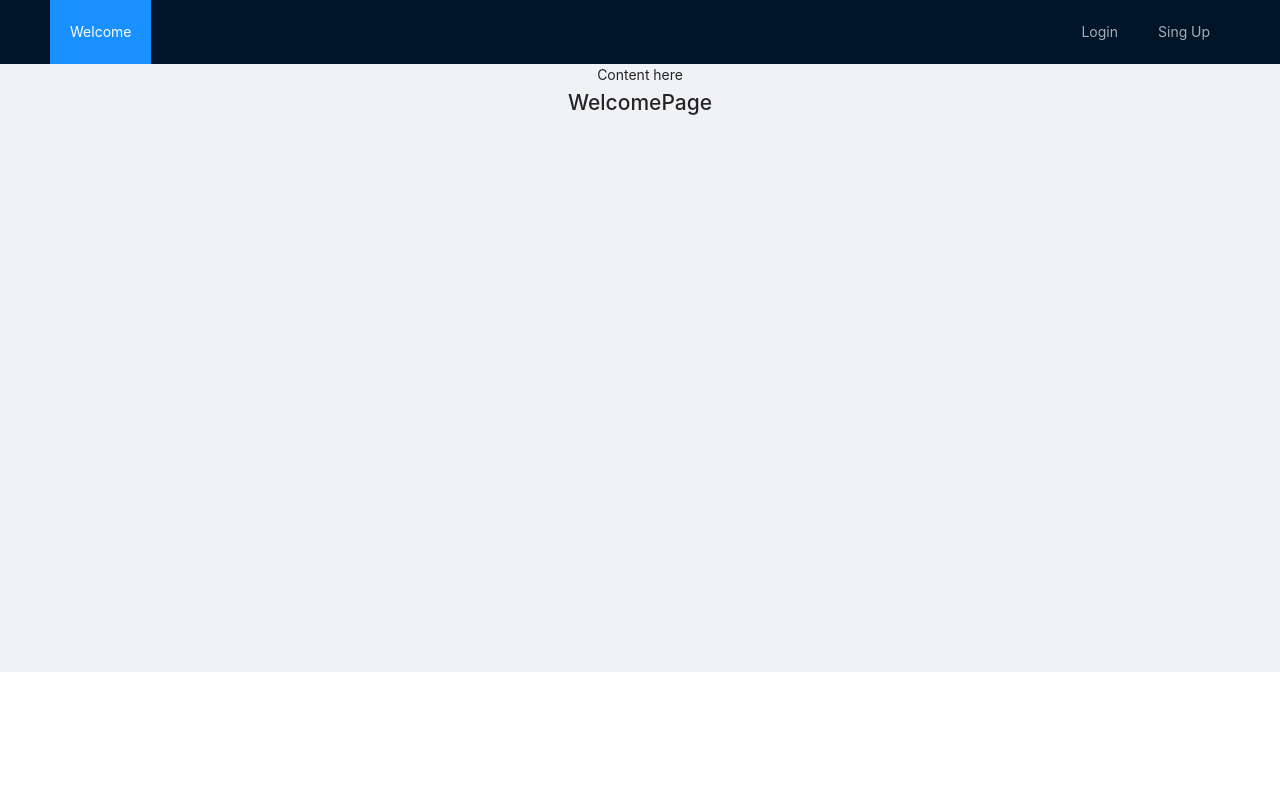
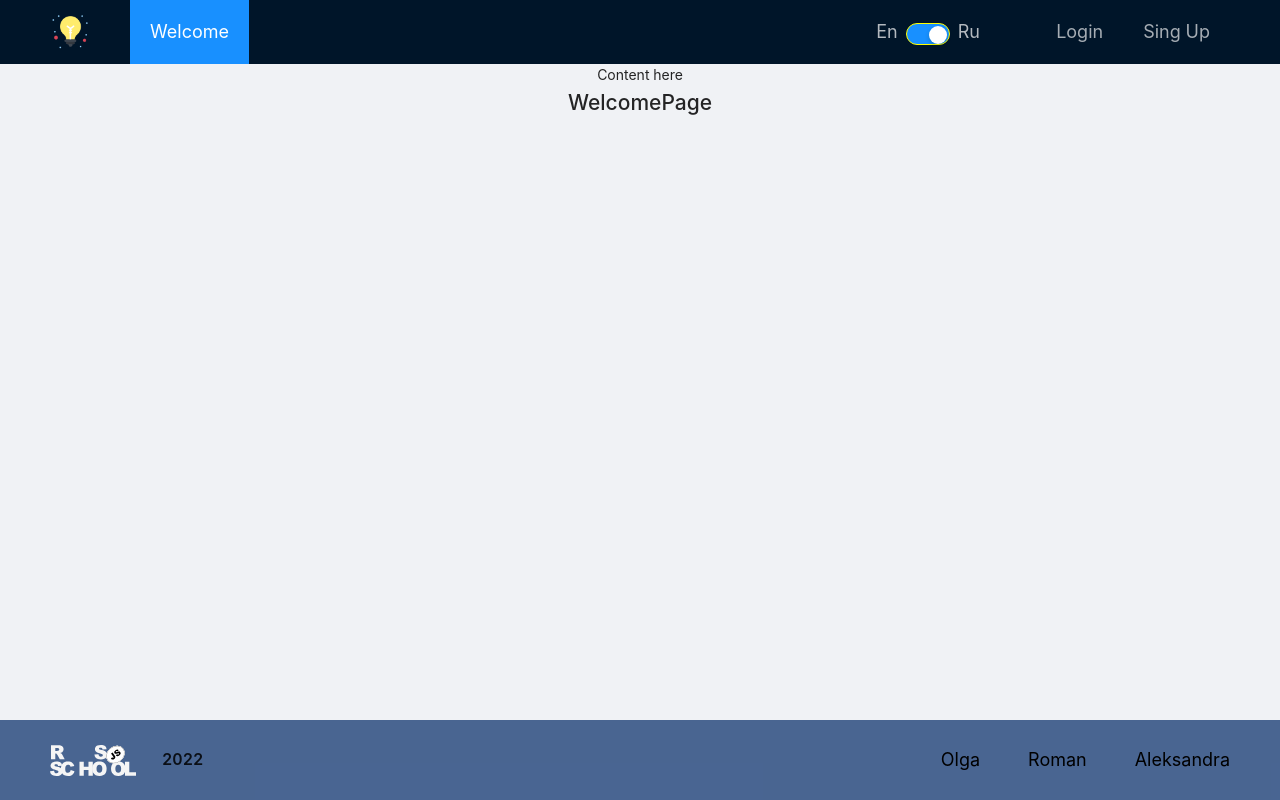
Before and after one commit to romababok/project-management-app, a React (Create React App) app: page / in a window 1280 px wide. Built offline with nearby package versions, Linux system fonts and the light colour scheme.

Commit message:
feat: change page-layout component

```diff
--- a/src/components/page-layout.tsx
+++ b/src/components/page-layout.tsx
@@ -1,55 +1,16 @@
-import { Layout, Menu } from 'antd';
-import React from 'react';
-import { Link, Outlet, useLocation } from 'react-router-dom';
-import { Footer, Header } from 'antd/lib/layout/layout';
-import { useAppSelector } from '../app/hooks';
-import { UserOutlined } from '@ant-design/icons';
+import { Layout } from "antd";
+import React from "react";
+import { Outlet } from "react-router-dom";
+import FooterOfApp from "./Footer/Footer";
+import HeaderOfApp from "./Header/Header";
 
 export const PageLayout: React.FC = () => {
-  const location = useLocation();
-  const token = useAppSelector((state) => state.auth.userData?.token);
 
   return (
-    <Layout className="layout">
-      <Header>
-        <div className="logo" />
-        <Menu theme="dark" mode="horizontal" selectedKeys={[location.pathname]}>
-          <Menu.Item key="/">
-            <Link to="/">Welcome</Link>
-          </Menu.Item>
-          {token && (
-            <Menu.Item key="/boards">
-              <Link to="/boards">Boards</Link>
-            </Menu.Item>
-          )}
-
-          {!token ? (
-            <>
-              <Menu.Item style={{ marginLeft: 'auto' }} key="/login">
-                <Link to="/login">Login</Link>
-              </Menu.Item>
-              <Menu.Item key="/registration">
-                <Link to="/registration">Sing Up</Link>
-              </Menu.Item>
-            </>
-          ) : (
-            <Menu.SubMenu
-              key="/user"
-              title={<UserOutlined style={{ fontSize: '16px' }} />}
-              style={{ marginLeft: 'auto' }}
-            >
-              <Menu.Item style={{ marginLeft: 'auto' }} key="/profile">
-                <Link to="/profile">Profile</Link>
-              </Menu.Item>
-              <Menu.Item key="/logout">
-                <Link to="/welcome">Logout</Link>
-              </Menu.Item>
-            </Menu.SubMenu>
-          )}
-        </Menu>
-      </Header>
+    <Layout style={{ minHeight: "100vh" }} className="layout">
+      <HeaderOfApp/>
       <Outlet />
-      <Footer style={{ textAlign: 'center' }}></Footer>
+      <FooterOfApp/>
     </Layout>
   );
 };
```
